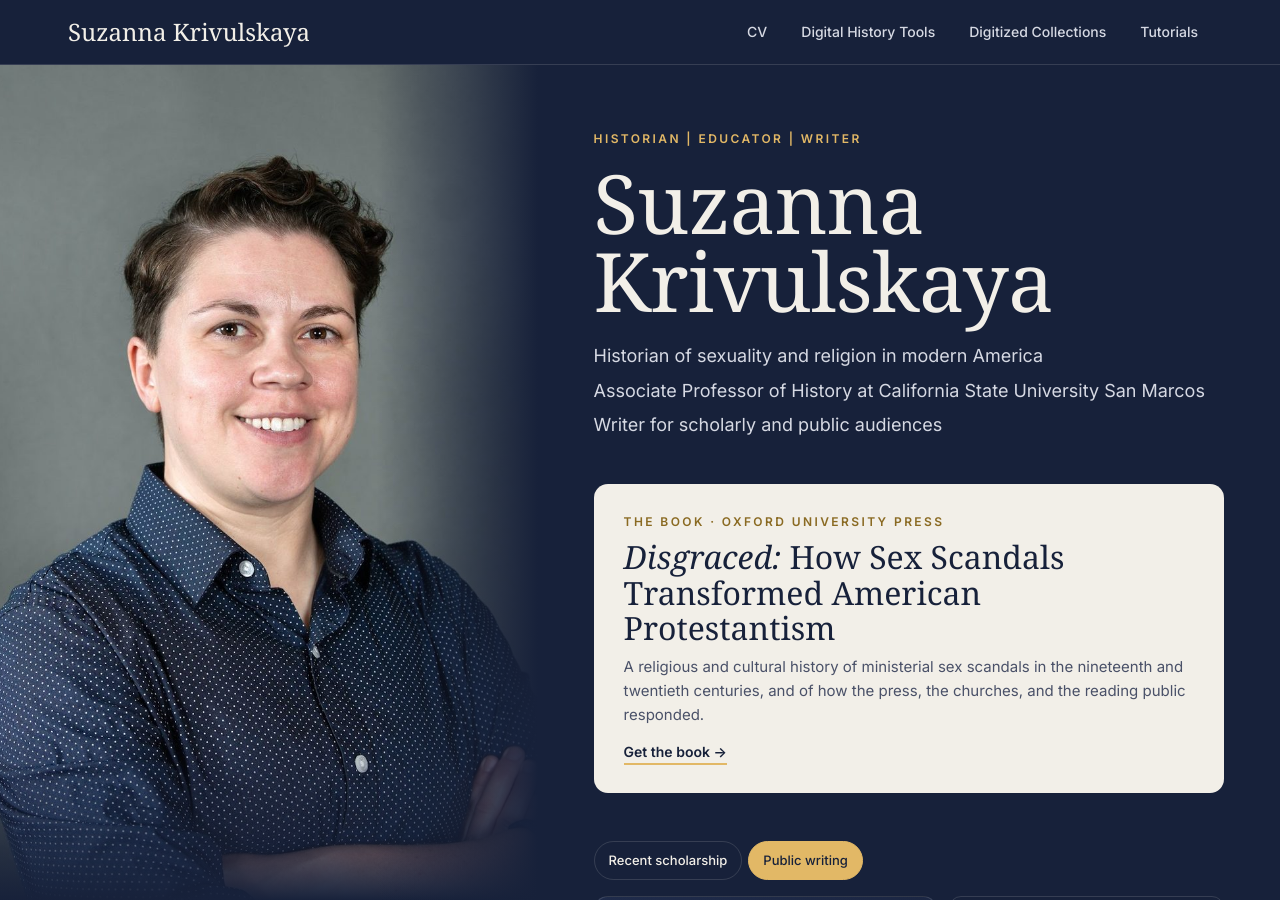
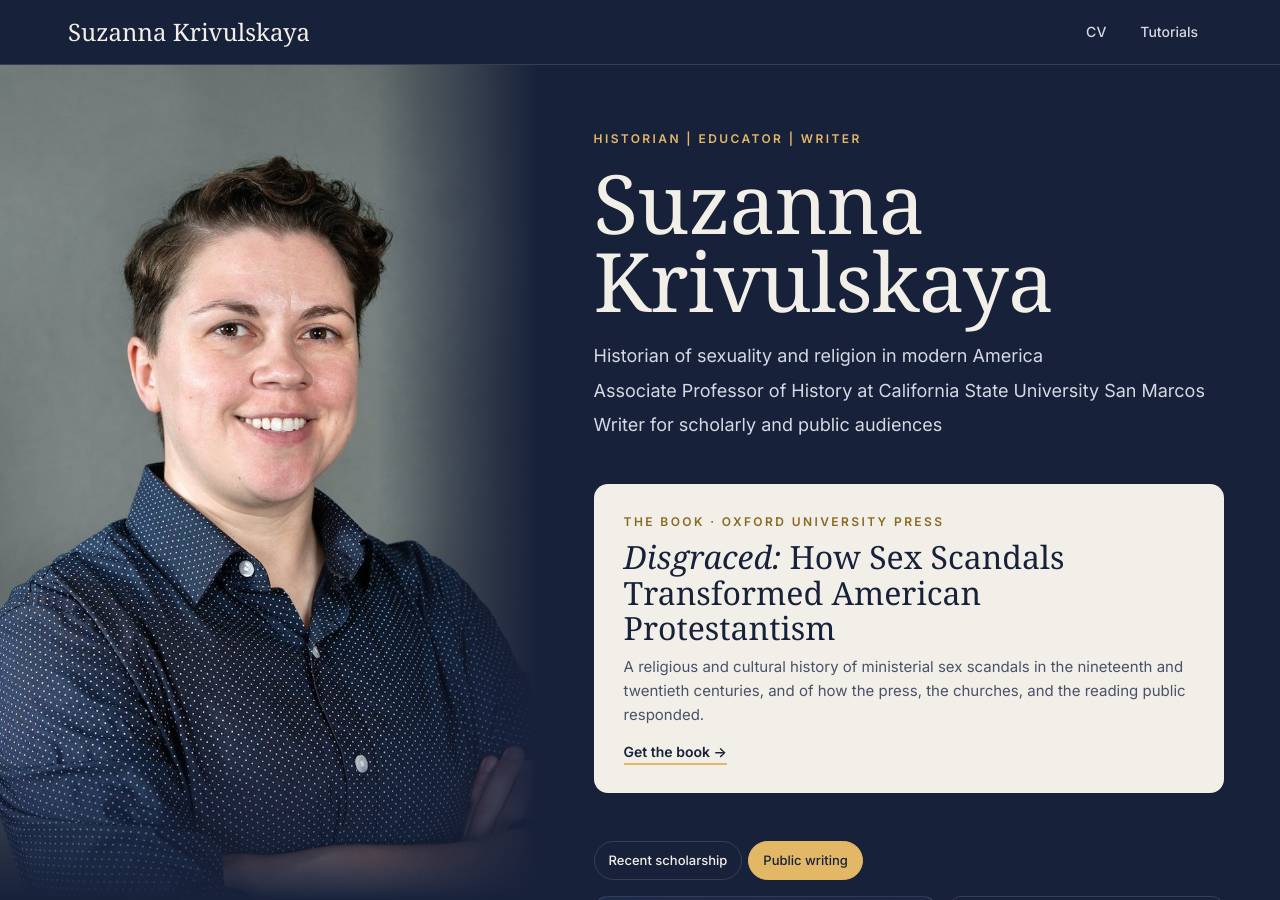
Before and after one commit to skrivulskaya/website, a Jekyll site: the page built from index.html, in a window 1280 px wide and 900 px high. Built offline with Jekyll 4.4.1, drawn with Linux system fonts in a browser that asks for light colours; some web fonts are replaced.

Commit message:
Add files via upload

```diff
--- a/_config.yml
+++ b/_config.yml
@@ -2,8 +2,8 @@
 title: Suzanna Krivulskaya
 description: Historian of modern U.S. religion and sexuality, Associate Professor of History at California State University San Marcos, and author of Disgraced (Oxford University Press).
 author: Suzanna Krivulskaya
-url: ""
-baseurl: "/website"   # test address; change to "" when the domain switches
+url: "https://www.suzannakrivulskaya.com"
+baseurl: ""
 
 linkedin: https://linkedin.com/in/suzannakrivulskaya
 scholar: https://scholar.google.com/citations?hl=en&user=1CGMgtcAAAAJ
@@ -12,10 +12,6 @@ scholar: https://scholar.google.com/citations?hl=en&user=1CGMgtcAAAAJ
 nav:
   - title: CV
     url: /cv/
-  - title: Digital History Tools
-    url: /digital-history-tools/
-  - title: Digitized Collections
-    url: /digitized-collections/
   - title: Tutorials
     url: /tutorials/
 
--- a/digital-history-tools.html
+++ b/digital-history-tools.html
@@ -1,5 +1,6 @@
 ---
 layout: page
+published: false   # hidden; change to true (or delete this line) to show the page again
 title: Digital History Tools
 permalink: /digital-history-tools/
 wide: true
```
Also changed, not shown: digitized-collections.md (+1 -0 lines).
